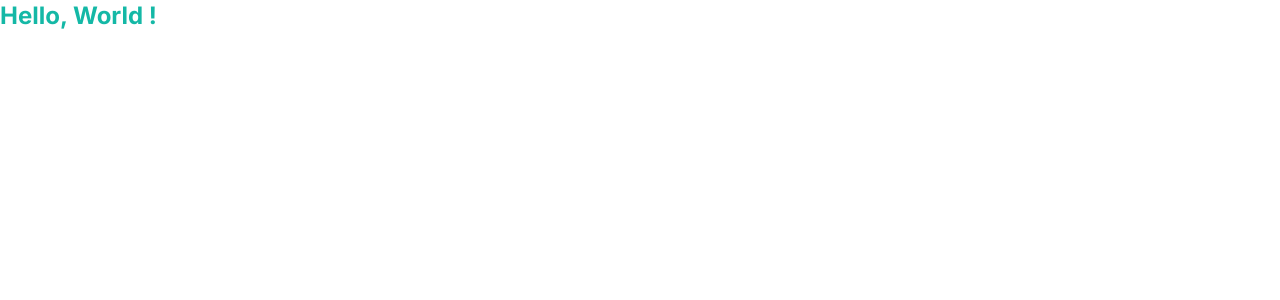
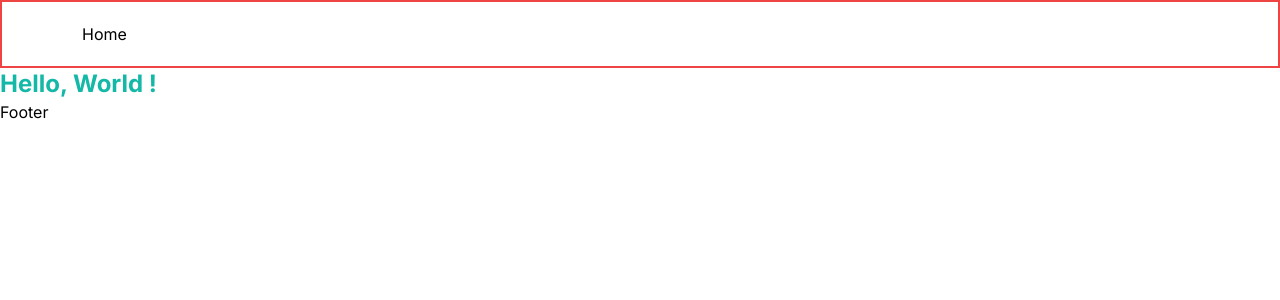
Before and after one commit to GanaF4ll/virtualsentinel, a Next.js app: page / in a window 1280 px wide. Shown: the top 300 px of the page. Built offline with nearby package versions, Linux system fonts and the light colour scheme.

Commit message:
Update layout.tsx to include Navbar and Footer components

```diff
--- a/app/layout.tsx
+++ b/app/layout.tsx
@@ -1,12 +1,12 @@
+import Navbar from "@/components/Navbar";
+import "./globals.css";
 import type { Metadata } from "next";
-import { Inter } from "next/font/google";
-import "./globals.css";
-
-const inter = Inter({ subsets: ["latin"] });
+import Footer from "@/components/Footer";
 
 export const metadata: Metadata = {
   title: "Virtual Sentinel",
-  description: "Generated by create next app",
+  description:
+    "Virtual Sentinel is an app that provides formations and news about cybersecurity to individuals.",
 };
 
 export default function RootLayout({
@@ -16,7 +16,11 @@
 }>) {
   return (
     <html lang="en">
-      <body className={inter.className}>{children}</body>
+      <body>
+        <Navbar />
+        <main className="relative overflow-hidden">{children}</main>
+      </body>
+      <Footer />
     </html>
   );
 }
--- /dev/null
+++ b/components/Footer.tsx
@@ -0,0 +1,7 @@
+import React from "react";
+
+const Footer = () => {
+  return <div>Footer</div>;
+};
+
+export default Footer;
--- /dev/null
+++ b/components/Navbar.tsx
@@ -0,0 +1,11 @@
+import Link from "next/link";
+
+const Navbar = () => {
+  return (
+    <nav className="border-2 border-red-500 flexBetween max-container padding-container relative z-30 py-5">
+      <Link href="/">Home</Link>
+    </nav>
+  );
+};
+
+export default Navbar;
```
